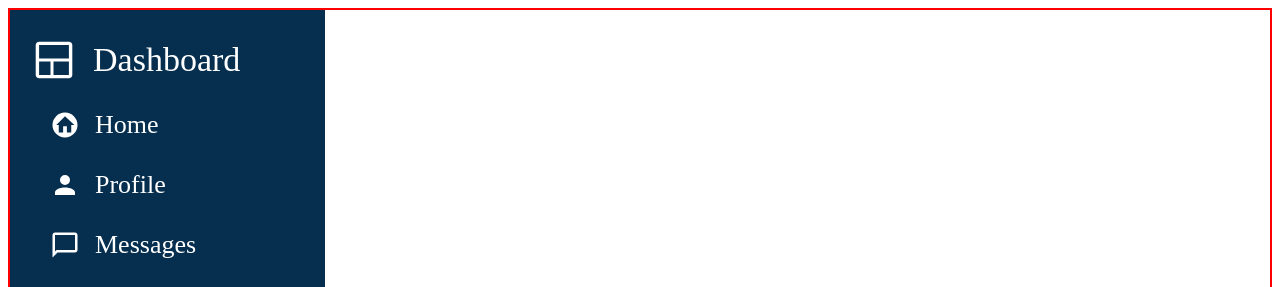
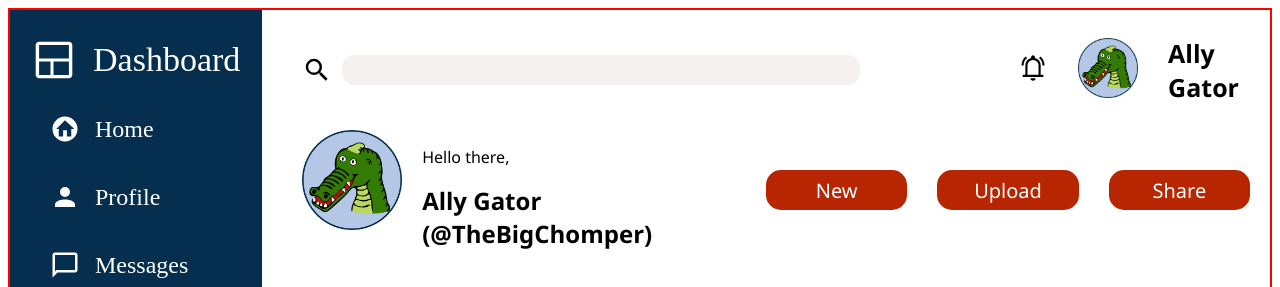
Before and after one commit to ryancole25/AdminDashboard, a plain HTML site: page index.html in a window 1280 px wide. Shown: the top 287 px of the page. Drawn offline with Linux system fonts and the light colour scheme.

Commit message:
Formatted the header for the page

```diff
--- a/index.html
+++ b/index.html
@@ -24,6 +24,32 @@
                 <a href=""><img src="./lock.svg">Privacy</a>
             </div>
         </div>
+        <div class="dashboard-bottom"></div>
+
+        <div class="header">
+            <div class="searchbar"> <img src="magnify.svg"><input></div>
+            <div class="profile">
+                <a href=""><img src="./notifications_active_FILL0_wght500_GRAD0_opsz48.svg"></a>
+                <a class="alligator" href=""><img src="alligator profile.png"></a>
+                <div>Ally Gator</div>
+            </div>
+            <div class="greeting">
+                <div class="greetingleft">
+                    <a class="alligator" href=""><img src="alligator profile.png"></a>
+                </div>
+                <div class="greetingright">
+                    <p>Hello there,</p>
+                    <h2>Ally Gator (@TheBigChomper)</h2>
+                </div>
+            </div>
+            <div class="addcontent">
+                <button>New</button>
+                <button>Upload</button>
+                <button>Share</button>
+            </div>
+
+
+        </div>
 
     </div>
 
--- a/style.css
+++ b/style.css
@@ -1,21 +1,32 @@
 :root {
     --blue-color: #062F4F;
     --purple-color: #813772;
+    --red-color: rgb(184, 38, 1);
+    --black-color: #000000;
+
 }
 
 .mastercontainer {
     border: 2px solid red;
     display: grid;
-    grid-template-columns: 1fr 1fr 1fr 1fr;
-    /* height: 100vh; */
+    grid-template-columns: 1fr 1fr 1fr 1fr 1fr;
+    grid-template-rows: repeat(5, 1fr);
 }
 
 .dashboard {
+    grid-row-start: 1;
+    grid-row-end: 4;
     display: grid;
     grid-template-rows: 100px;
     background-color: var(--blue-color);
     justify-items: start;
     color: white;
+}
+
+.dashboard-bottom {
+    grid-row-start: 4;
+    grid-row-end: -1;
+    background-color: var(--blue-color);
 }
 
 .dashboardlogo {
@@ -27,7 +38,7 @@
     display: grid;
     gap: 30px;
     padding-left: 40px;
-    font-size: 26px;
+    font-size: 24px;
     color: white;
 }
 
@@ -42,3 +53,112 @@
 .options img {
     height: 30px;
 }
+
+.options a:hover {
+    color: lightgray;
+}
+
+.header {
+    grid-column-start: 2;
+    grid-column-end: -1;
+    background-color: white;
+    display: grid;
+    grid-template-columns: 2fr 1fr 1fr;
+    grid-template-rows: 1fr 1fr;
+    align-items: center;
+}
+
+.searchbar {
+    grid-column-start: 1;
+    grid-column-end: 3;
+    display: flex;
+    gap: 10px;
+}
+
+.searchbar img {
+    padding-left: 40px;
+    height: 30px;
+}
+
+.searchbar input {
+    background-color: rgb(245, 241, 241);
+    border-radius: 12px;
+    border: 1px solid rgb(245, 241, 241);
+    width: clamp(30px, 40vw, 50vw);
+}
+
+.profile {
+    grid-column-start: 3;
+    grid-column-end: -1;
+    padding-right: 30px;
+    display: flex;
+    align-items: center;
+    gap: 30px;
+    justify-content: flex-end;
+
+}
+
+.profile img {
+    height: 30px;
+}
+
+.alligator img {
+    height: 60px;
+}
+
+.profile div {
+    font-size: 25px;
+    font-weight: bold;
+    font-family: 'Segoe UI', Tahoma, Geneva, Verdana, sans-serif;
+}
+
+.greeting {
+    grid-column-start: 1;
+    grid-column-end: 2;
+    padding-left: 40px;
+    display: flex;
+    gap: 20px;
+}
+
+.greetingleft .alligator img {
+    height: 100px;
+}
+
+.greetingright {
+    display: flex;
+    flex-direction: column;
+}
+
+.greetingright p {
+    font-family: 'Segoe UI', Tahoma, Geneva, Verdana, sans-serif;
+
+}
+
+.greetingright h2 {
+    margin: 0px;
+    font-family: 'Segoe UI', Tahoma, Geneva, Verdana, sans-serif;
+}
+
+.addcontent {
+    grid-column-start: 2;
+    grid-column-end: -1;
+    display: grid;
+    grid-template-columns: 1fr 1fr 1fr;
+    padding-right: 20px;
+    gap: 30px;
+}
+
+.addcontent button {
+    background-color: var(--red-color);
+    color: white;
+    border: none;
+    font-family: 'Segoe UI', Tahoma, Geneva, Verdana, sans-serif;
+    font-size: 20px;
+    border-radius: 15px;
+    height: 40px;
+}
+
+.addcontent button:hover {
+    background-color: rgb(207, 93, 65);
+    ;
+}
```
Also changed, not shown: alligator profile.png (added), bell.svg (added), magnify.svg (added), notifications_active_FILL0_wght500_GRAD0_opsz48.svg (added).
